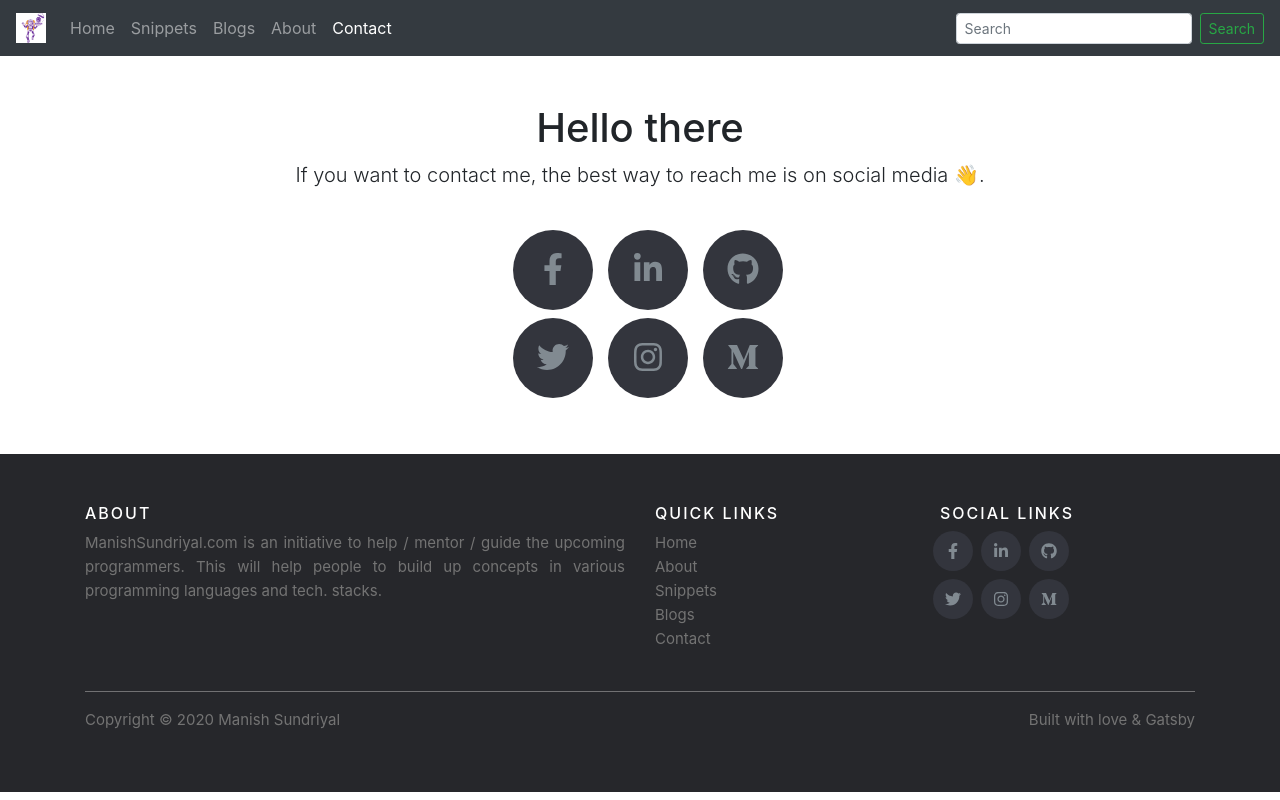
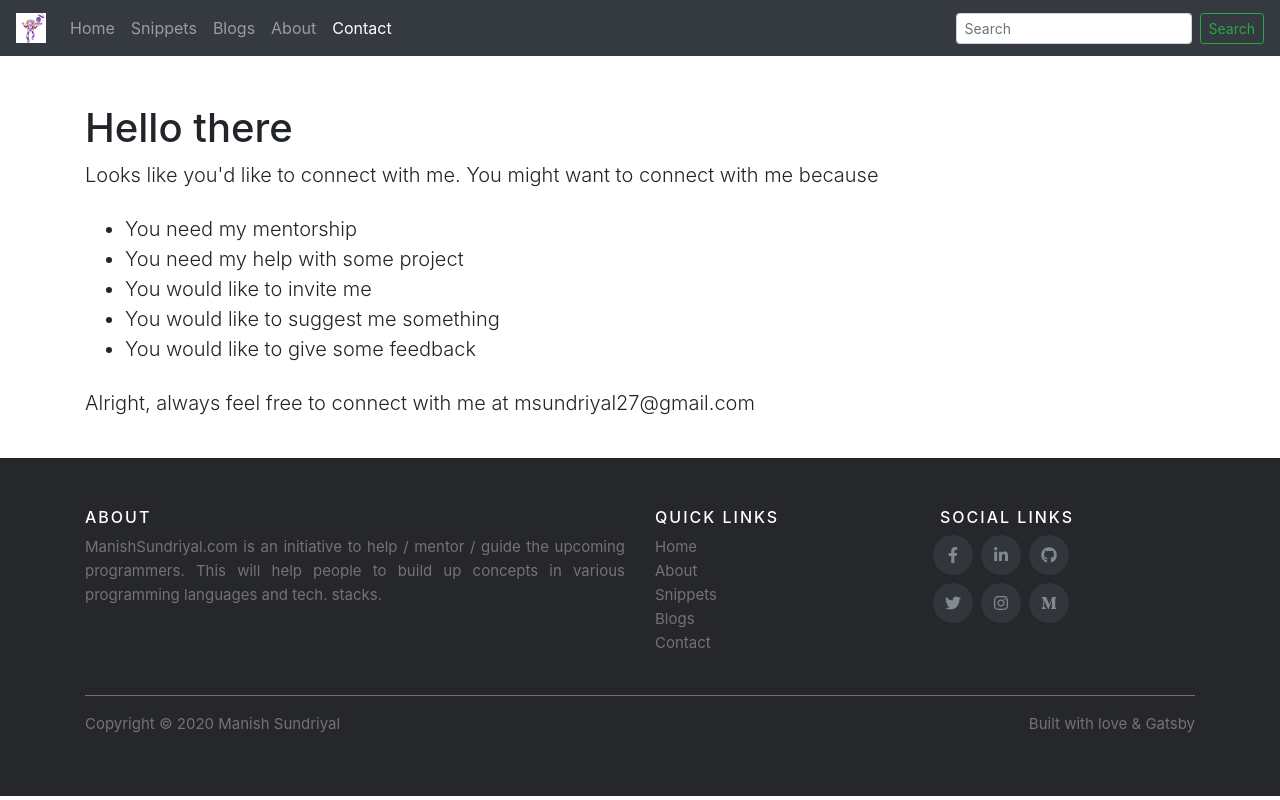
Before and after one commit to manishsundriyal/manishsundriyal, a Gatsby site: page /contact in a window 1280 px wide. Built offline with nearby package versions, Linux system fonts and the light colour scheme; Gatsby itself is replaced by a stand-in of ours; some packages are replaced by stand-ins of ours.

Commit message:
fix hero images, update about page

```diff
--- a/src/pages/blogs.js
+++ b/src/pages/blogs.js
@@ -2,7 +2,7 @@ import React from 'react'
 
 import Layout from "../components/layout";
 import SEO from "../components/seo";
-import { Container, Jumbotron, Button } from "react-bootstrap";
+import { Container, Jumbotron, Button, Row, Col } from "react-bootstrap";
 import BlogsListing from '../components/blogsListing';
 
 const Blogs = () => {
@@ -11,6 +11,8 @@ const Blogs = () => {
             <SEO title="Blogs" />
             <Jumbotron fluid>
                 <Container>
+                    <Row>
+                        <Col xs={10} sm={10} md={10} lg={10} xl={10}>
                             <h1>We've got some real cool Blogs</h1>
                             <p>
                                 We've got tutorials and resources geared towards self-taught web developers.
@@ -18,6 +20,8 @@ const Blogs = () => {
                             <p>
                                 <Button variant="light">Check it out below!</Button>
                             </p>
+                        </Col>
+                    </Row>
                 </Container>
             </Jumbotron>
             <Container>
--- a/src/pages/contact.js
+++ b/src/pages/contact.js
@@ -1,6 +1,7 @@
 import React from 'react'
 import { faFacebookF, faTwitter, faLinkedinIn, faInstagram, faGithub, faMediumM } from '@fortawesome/free-brands-svg-icons';
 import { FontAwesomeIcon } from "@fortawesome/react-fontawesome";
+import { faEnvelope } from "@fortawesome/free-solid-svg-icons";
 import { Container, Row, Col } from "react-bootstrap";
 
 import Layout from "../components/layout";
@@ -11,34 +12,21 @@ const Contact = () => {
         <Layout>
             <SEO title="Contact" />
             <Container>
-                <Row className="mt-5 contact text-center justify-content-md-center">
+                <Row className="mt-5 justify-content-md-center">
                     <Col xs={12} sm={12} md={12} lg={12} xl={12}>
                         <h1>Hello there</h1>
                         <p className="lead">
-                            If you want to contact me, the best way to reach me is on social media 👋.
+                            Looks like you'd like to connect with me.
+                            You might want to connect with me because
+                                <ul className="mt-4 mb-4">
+                                    <li>You need my mentorship</li>
+                                    <li>You need my help with some project</li>
+                                    <li>You would like to invite me</li>
+                                    <li>You would like to suggest me something</li>
+                                    <li>You would like to give some feedback</li>
+                                </ul>
+                            Alright, always feel free to connect with me at <span>msundriyal27@gmail.com</span>
                         </p>
-                    </Col>
-                    <Col xs={9} sm={6} md={5} lg={4} xl={3}>
-                        <Row className="mt-4">
-                            <Col xs={4} sm={4} md={4} lg={4} xl={4}>
-                                <ul className="social-icons">
-                                    <li><a className="facebook" href="http://scanfcode.com/about/"><FontAwesomeIcon icon={faFacebookF} /></a></li>
-                                    <li><a className="twitter" href="http://scanfcode.com/contact/"><FontAwesomeIcon icon={faTwitter} /></a></li>
-                                </ul>
-                            </Col>
-                            <Col xs={4} sm={4} md={4} lg={4} xl={4}>
-                                <ul className="social-icons">
-                                    <li><a className="linkedin" href="http://scanfcode.com/privacy-policy/"><FontAwesomeIcon icon={faLinkedinIn} /></a></li>
-                                    <li><a className="instagram" href="http://scanfcode.com/contribute-at-scanfcode/"><FontAwesomeIcon icon={faInstagram} /></a></li>
-                                </ul>
-                            </Col>
-                            <Col xs={4} sm={4} md={4} lg={4} xl={4}>
-                                <ul className="social-icons">
-                                    <li><a className="github" href="http://scanfcode.com/contribute-at-scanfcode/"><FontAwesomeIcon icon={faGithub} /></a></li>
-                                    <li><a className="medium" href="http://scanfcode.com/contribute-at-scanfcode/"><FontAwesomeIcon icon={faMediumM} /></a></li>
-                                </ul>
-                            </Col>
-                        </Row>
                     </Col>
                 </Row>
             </Container>
--- a/src/pages/index.js
+++ b/src/pages/index.js
@@ -6,7 +6,7 @@ import SEO from "../components/seo";
 import Post from "../components/post";
 import RecentSnippets from "../components/recentSnippets";
 import RecentBlogs from "../components/recentBlogs";
-import { Container, Jumbotron, Button } from "react-bootstrap";
+import { Container, Jumbotron, Button, Col, Row } from "react-bootstrap";
 
 const IndexPage = ({ data }) => {
   return (
@@ -14,6 +14,8 @@ const IndexPage = ({ data }) => {
       <SEO title="Home" />
         <Jumbotron fluid>
           <Container>
+            <Row>
+              <Col xs={10} sm={10} md={10} lg={10} xl={10}>
                 <h1>Interested in programming?</h1>
                 <p>
                   We've got tutorials and resources geared towards self-taught web developers.
@@ -21,6 +23,8 @@ const IndexPage = ({ data }) => {
                 <p>
                   <Button variant="light">Check it out below!</Button>
                 </p>
+              </Col>
+            </Row>
           </Container>
         </Jumbotron>
       <Container>
--- a/src/pages/snippets.js
+++ b/src/pages/snippets.js
@@ -2,7 +2,7 @@ import React from 'react'
 
 import Layout from "../components/layout";
 import SEO from "../components/seo";
-import { Container, Jumbotron, Button } from "react-bootstrap";
+import { Container, Jumbotron, Button, Row, Col } from "react-bootstrap";
 import SnippetsListing from '../components/snippetsListing';
 
 const Snippets = () => {
@@ -12,6 +12,8 @@ const Snippets = () => {
                 <SEO title="Snippets" />
                 <Jumbotron fluid>
                     <Container>
+                        <Row>
+                            <Col xs={10} sm={10} md={10} lg={10} xl={10}>
                                 <h1>We've got some real cool snippets</h1>
                                 <p>
                                     We've got tutorials and resources geared towards self-taught web developers.
@@ -19,6 +21,8 @@ const Snippets = () => {
                                 <p>
                                     <Button variant="light">Check it out below!</Button>
                                 </p>
+                            </Col>
+                        </Row>
                     </Container>
                 </Jumbotron>
                 <Container>
--- a/src/styles/global.css
+++ b/src/styles/global.css
@@ -30,14 +30,23 @@ body, html {
 }
 
 .jumbotron {
-  background-image: url("../images/hero-2.png");
+  background-image: url("../images/light-hero.png");
   background-size: cover;
   background-repeat: no-repeat;
-  background-position: center;
+  background-position: right;
   border-radius: 0;
   color: #fff;
 }
-
+@media (max-width: 992px) {
+  .jumbotron {
+    background-image: url("../images/light-hero-md.png");
+  }
+}
+@media (max-width: 576px) {
+  .jumbotron {
+    background-image: url("../images/light-hero-sm.png");
+  }
+}
 .card {
   box-shadow: 0 4px 8px 0 rgba(0,0,0,0.2);
 }
@@ -165,14 +174,22 @@ body, html {
 }
 .contact .social-icons a
 {
-  font-size: 32px;
-  width:80px;
-  height:80px;
-  line-height:80px;
+  font-size: 16px;
+  width:40px;
+  height:40px;
+  line-height:40px;
   margin-bottom:8px;
-  margin-right:0;
+  margin-right:8px;
   border-radius:100%;
   background-color:#33353d;
+}
+.contact .social-icons li:hover
+{
+  transform: scale(1.02);
+  cursor: pointer;
+  -webkit-transition:all .2s linear;
+  -o-transition:all .2s linear;
+  transition:all .2s linear
 }
 .copyright-text
 {
@@ -233,9 +250,9 @@ body, html {
   width:34px;
   font-size:14px
 }
-.social-icons a.facebook:hover
+.social-icons a.email:hover
 {
-  background-color: #4267b2;
+  background-color: #B23121;
 }
 .social-icons a.twitter:hover
 {
```
Also changed, not shown: src/images/hero-1.png (deleted), src/images/hero-2.png (deleted), src/images/light-hero-md.png (added), src/images/light-hero-sm.png (added), src/images/light-hero.png (added). Lines whose indentation alone changed are shown as unchanged.
